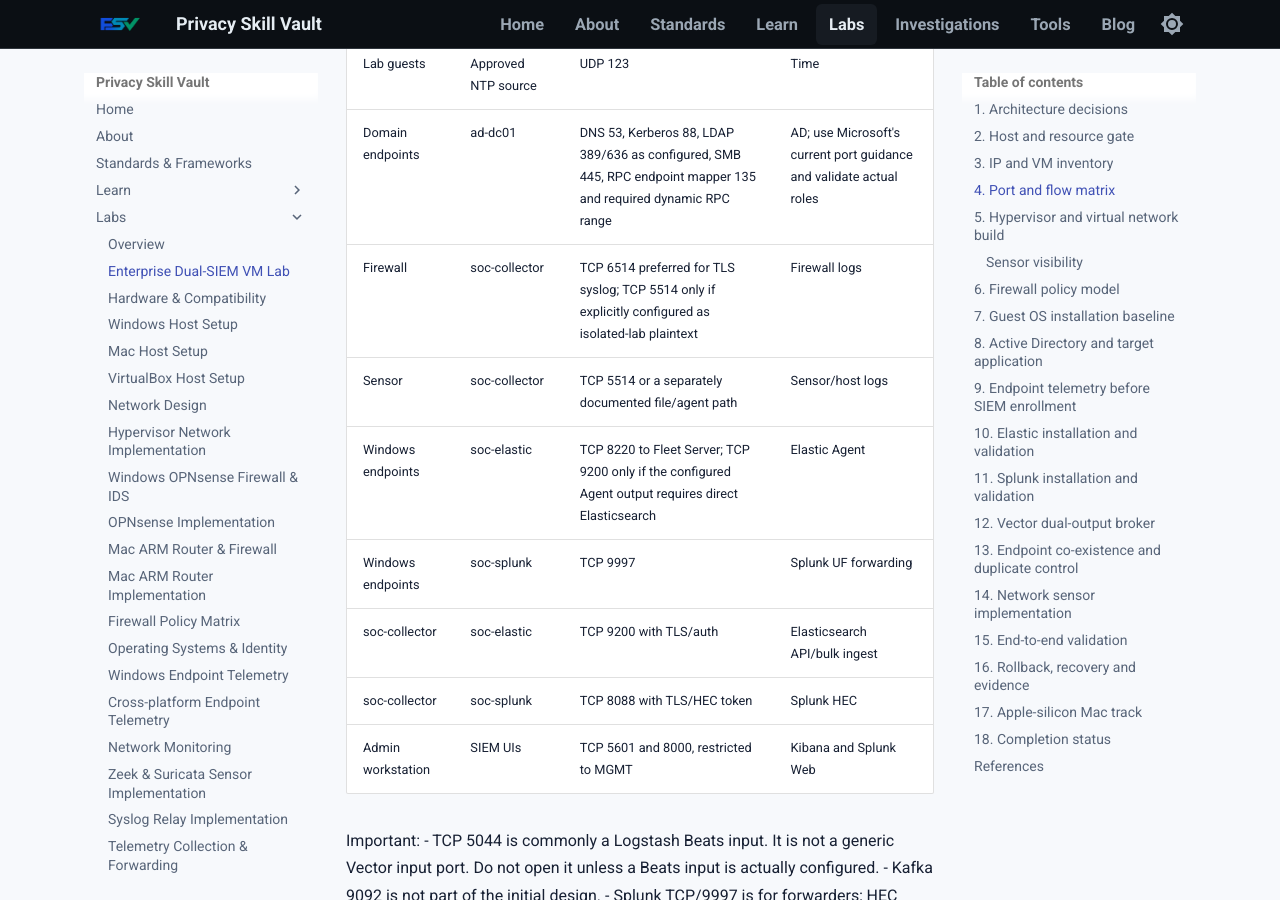
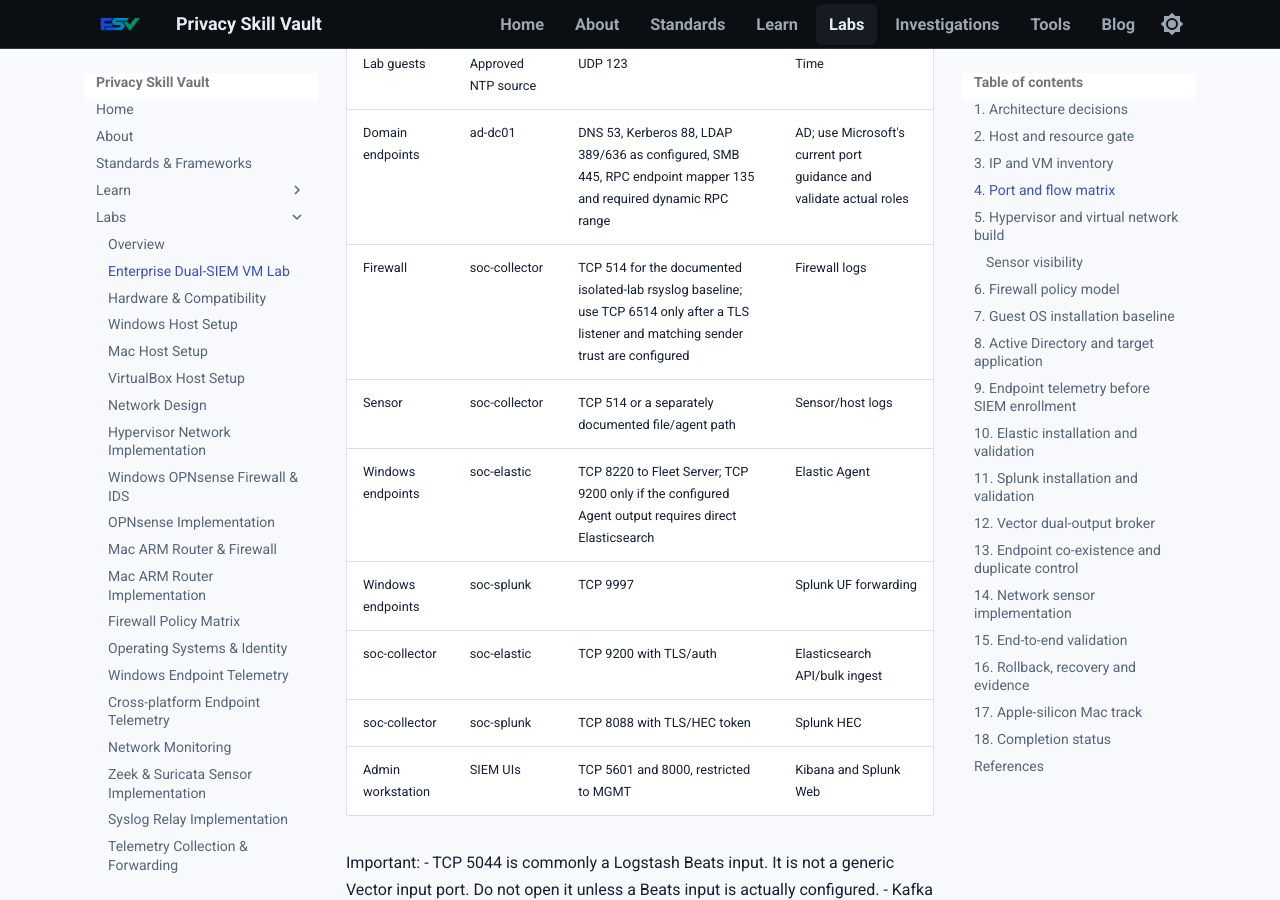
Before and after one commit to PrivacySkillVault/privacyskillvault.github.io, an MkDocs documentation site: the page built from docs/labs/enterprise-dual-siem-vm-lab.md, in a window 1280 px wide and 900 px high, scrolled down 4061 px. Built offline with MkDocs 1.6.1 and Material for MkDocs 9.7.7, drawn with Linux system fonts in a browser that asks for light colours.

Commit message:
Align broker syslog port with documented relay baseline

```diff
--- a/docs/labs/enterprise-dual-siem-vm-lab.md
+++ b/docs/labs/enterprise-dual-siem-vm-lab.md
@@ -75,8 +75,8 @@
 | Lab guests | Approved DNS server | TCP/UDP 53 | DNS |
 | Lab guests | Approved NTP source | UDP 123 | Time |
 | Domain endpoints | ad-dc01 | DNS 53, Kerberos 88, LDAP 389/636 as configured, SMB 445, RPC endpoint mapper 135 and required dynamic RPC range | AD; use Microsoft's current port guidance and validate actual roles |
-| Firewall | soc-collector | TCP 6514 preferred for TLS syslog; TCP 5514 only if explicitly configured as isolated-lab plaintext | Firewall logs |
-| Sensor | soc-collector | TCP 5514 or a separately documented file/agent path | Sensor/host logs |
+| Firewall | soc-collector | TCP 514 for the documented isolated-lab rsyslog baseline; use TCP 6514 only after a TLS listener and matching sender trust are configured | Firewall logs |
+| Sensor | soc-collector | TCP 514 or a separately documented file/agent path | Sensor/host logs |
 | Windows endpoints | soc-elastic | TCP 8220 to Fleet Server; TCP 9200 only if the configured Agent output requires direct Elasticsearch | Elastic Agent |
 | Windows endpoints | soc-splunk | TCP 9997 | Splunk UF forwarding |
 | soc-collector | soc-elastic | TCP 9200 with TLS/auth | Elasticsearch API/bulk ingest |
```
